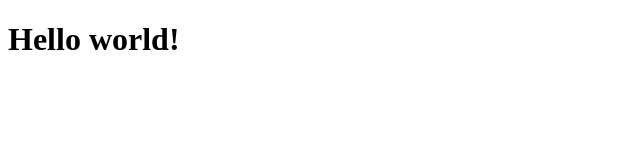
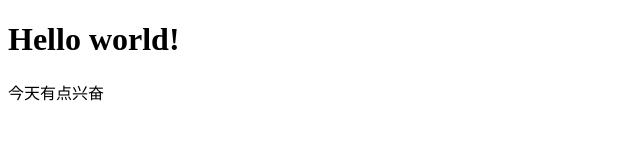
Before and after one commit to wyxkind/learngit, a plain HTML site: page index.html in a window 1280 px wide. Shown: the whole page, without its empty margins (0-640 px from the left). Drawn offline with Linux system fonts and the light colour scheme.

Commit message:
add a tag p

```diff
--- a/index.html
+++ b/index.html
@@ -6,5 +6,6 @@
 	</head>
 	<body>
 		<h1>Hello world!</h1>
+		<p>今天有点兴奋</p>
 	</body>
 </html>
```
